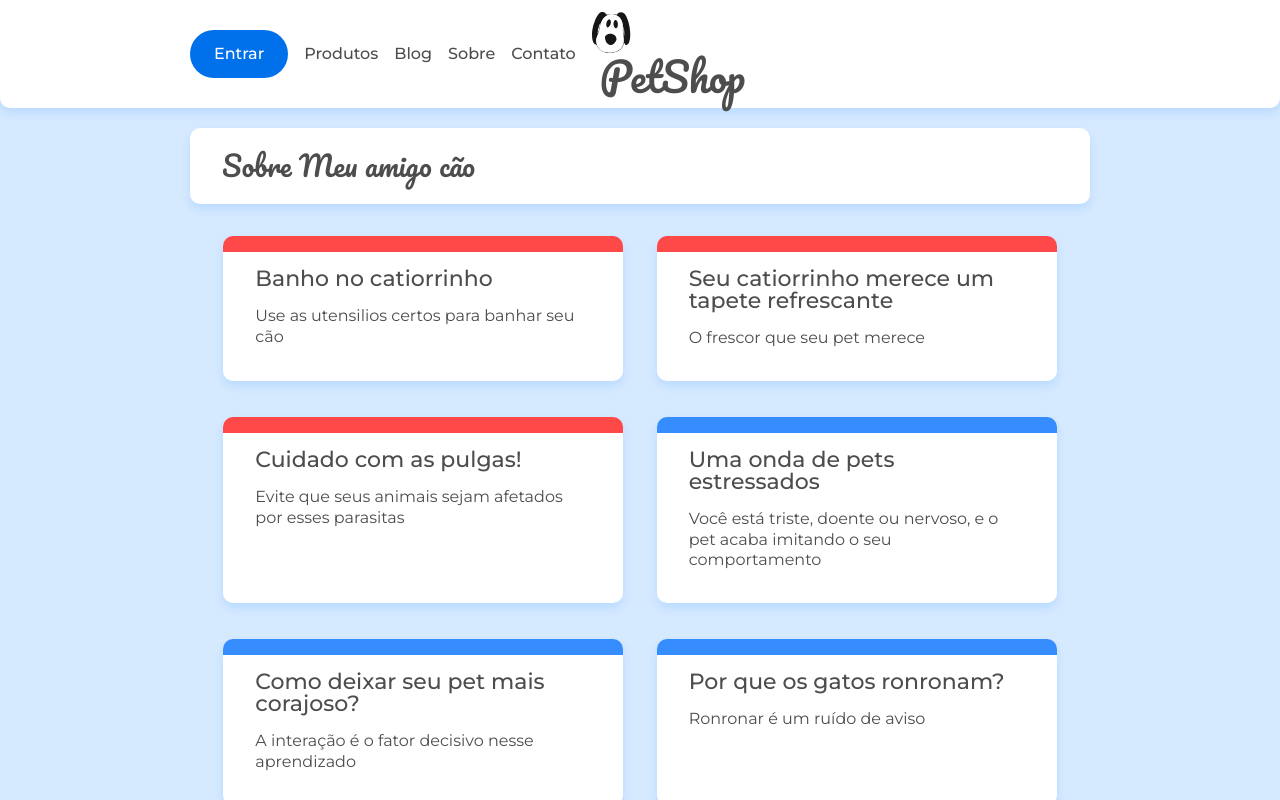
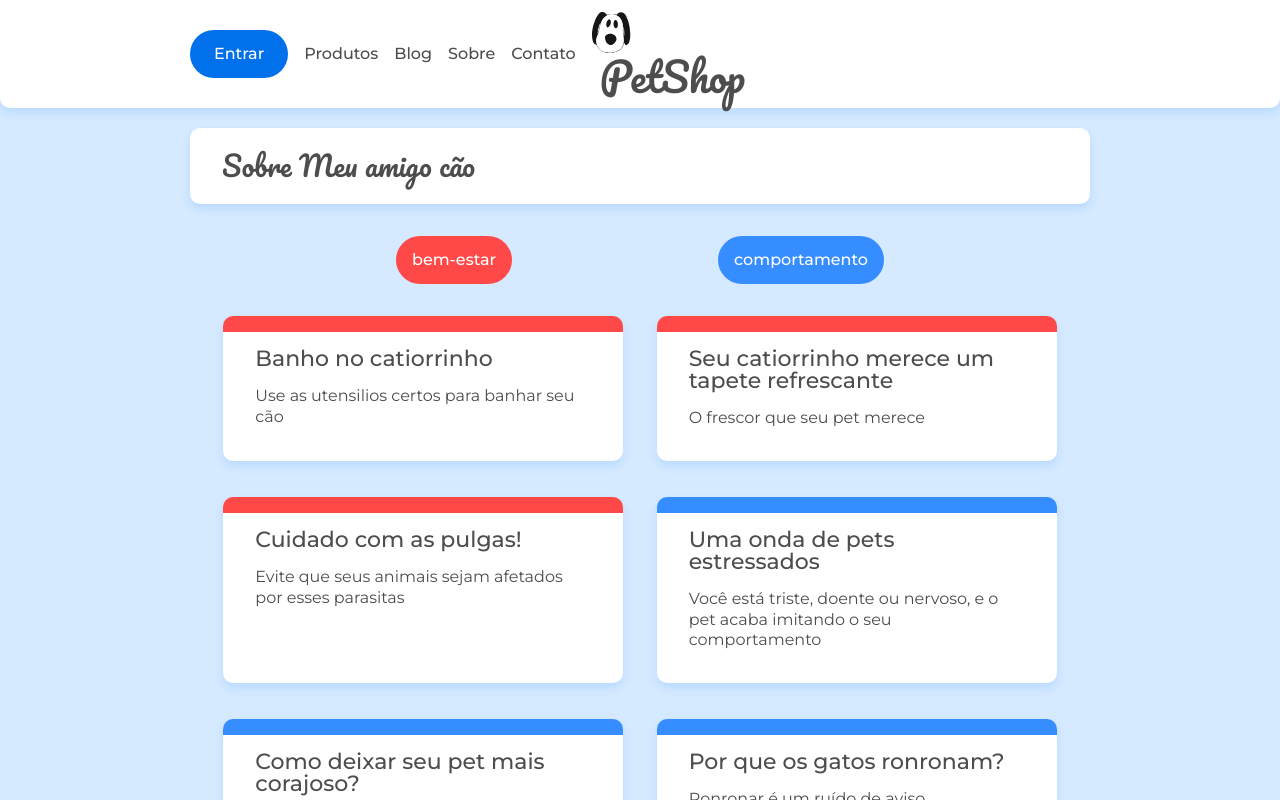
Before and after one commit to paulowh/petshop-react, a React (Create React App) app: page / in a window 1280 px wide. Shown: the top 800 px of the page. Built offline with nearby package versions, Linux system fonts and the light colour scheme; data requests are answered from the project's data file.

Commit message:
criando categorias

```diff
--- /dev/null
+++ b/src/components/ListaCategorias.jsx
@@ -0,0 +1,28 @@
+import React, { useState, useEffect } from 'react';
+import { Link } from 'react-router-dom';
+import { busca } from '../api/api';
+import '../assets/css/blog.css';
+
+const ListaCategorias = () => {
+  const [categorias, setCategorias] = useState([])
+  useEffect(() => {
+    busca(`/categorias/`, setCategorias)
+  }, [])
+
+  return (
+    <ul className='lista-categorias container flex'>
+      {
+        categorias.map((categoria) =>
+          <Link to={`/categoria/${categoria.id}`}>
+            <li className={`lista-categorias__categoria lista-categorias__categoria--${categoria.id}`}>
+              {categoria.nome}
+            </li>
+          </Link>
+        )
+      }
+
+    </ul>
+  )
+}
+
+export default ListaCategorias
--- a/src/paginas/Home.jsx
+++ b/src/paginas/Home.jsx
@@ -1,5 +1,6 @@
 import React from "react";
 import ListPost from "../components/ListPost";
+import ListaCategorias from "../components/ListaCategorias";
 
 const Home = () => {
     return (
@@ -7,7 +8,8 @@
             <div className="container">
                 <h2 className="titulo-pagina">Sobre Meu amigo cão</h2>
             </div>
-           <ListPost url={'/posts/'} />
+            <ListaCategorias />
+            <ListPost url={'/posts/'} />
         </main>
     )
 }
```
Also changed, not shown: src/assets/css/blog.css (renamed from help_arquivos/cap05_arq_trabalho/blog.css).
